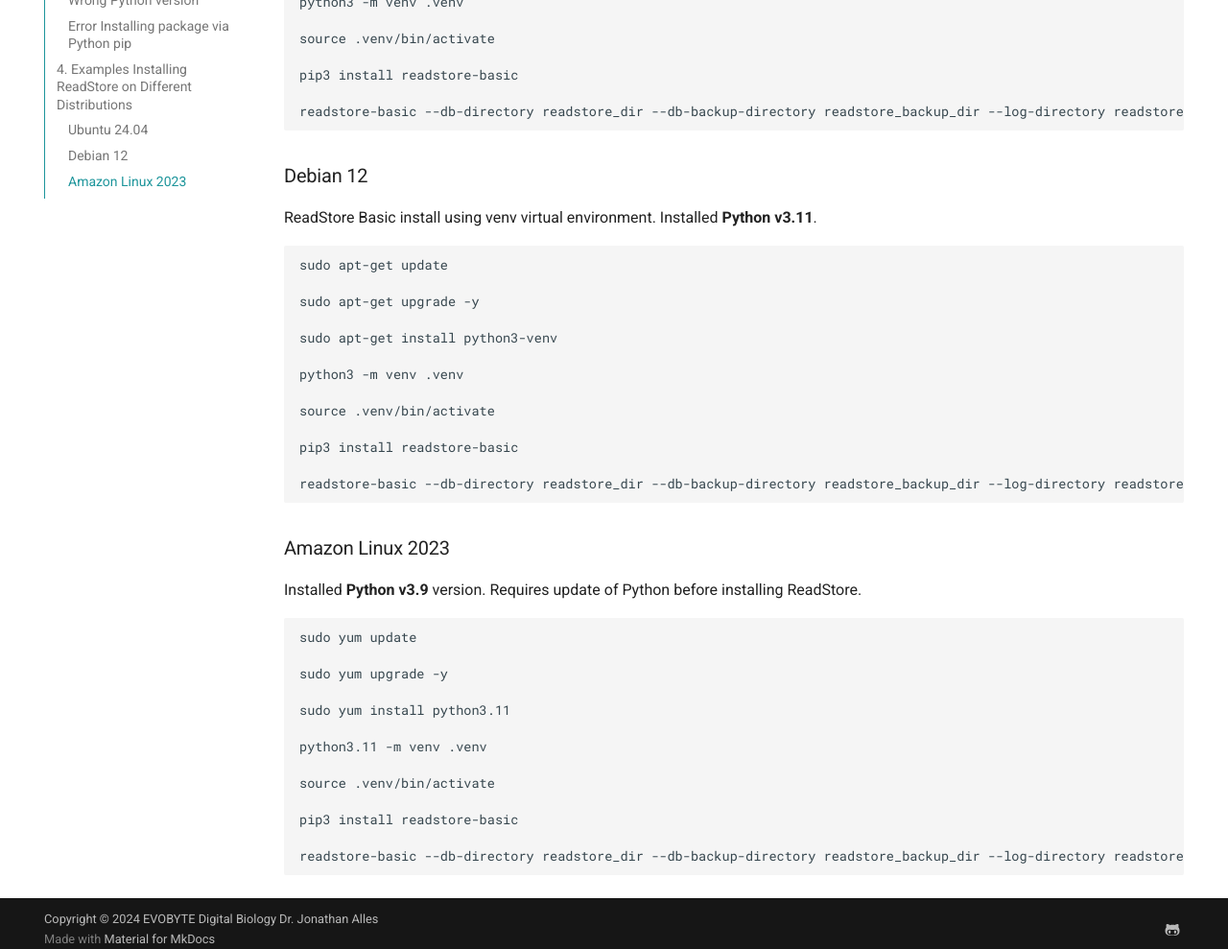
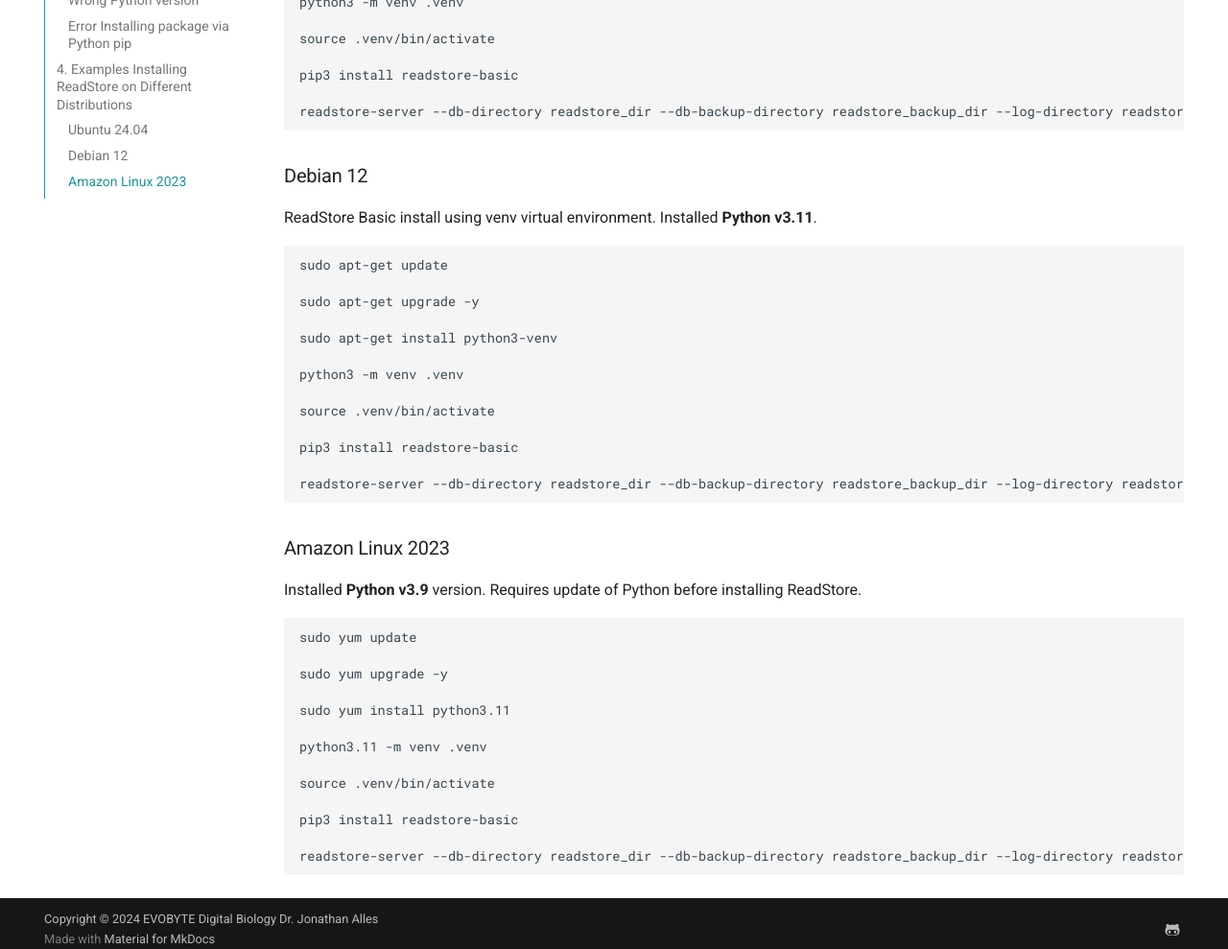
Before and after one commit to EvobyteDigitalBiology/readstore, an MkDocs documentation site: the page built from docs/installation.md, in a window 1280 px wide and 1400 px high, scrolled down 2787 px. Shown: the part 399-1388 px from the top of the window at 96% size. Built offline with MkDocs 1.6.1 and Material for MkDocs 9.7.7, drawn with Linux system fonts in a browser that asks for light colours; some of the changed text lies outside the part shown.

Commit message:
Fix: Update readstore-server

````diff
--- a/docs/installation.md
+++ b/docs/installation.md
@@ -131,7 +131,7 @@
 
 pip3 install readstore-basic
 
-readstore-basic --db-directory readstore_dir --db-backup-directory readstore_backup_dir --log-directory readstore_log_dir
+readstore-server --db-directory readstore_dir --db-backup-directory readstore_backup_dir --log-directory readstore_log_dir
 ```
 
 ### Debian 12
@@ -152,7 +152,7 @@
 
 pip3 install readstore-basic
 
-readstore-basic --db-directory readstore_dir --db-backup-directory readstore_backup_dir --log-directory readstore_log_dir
+readstore-server --db-directory readstore_dir --db-backup-directory readstore_backup_dir --log-directory readstore_log_dir
 ```
 
 ### Amazon Linux 2023
@@ -172,5 +172,5 @@
 
 pip3 install readstore-basic
 
-readstore-basic --db-directory readstore_dir --db-backup-directory readstore_backup_dir --log-directory readstore_log_dir
+readstore-server --db-directory readstore_dir --db-backup-directory readstore_backup_dir --log-directory readstore_log_dir
 ```
````
